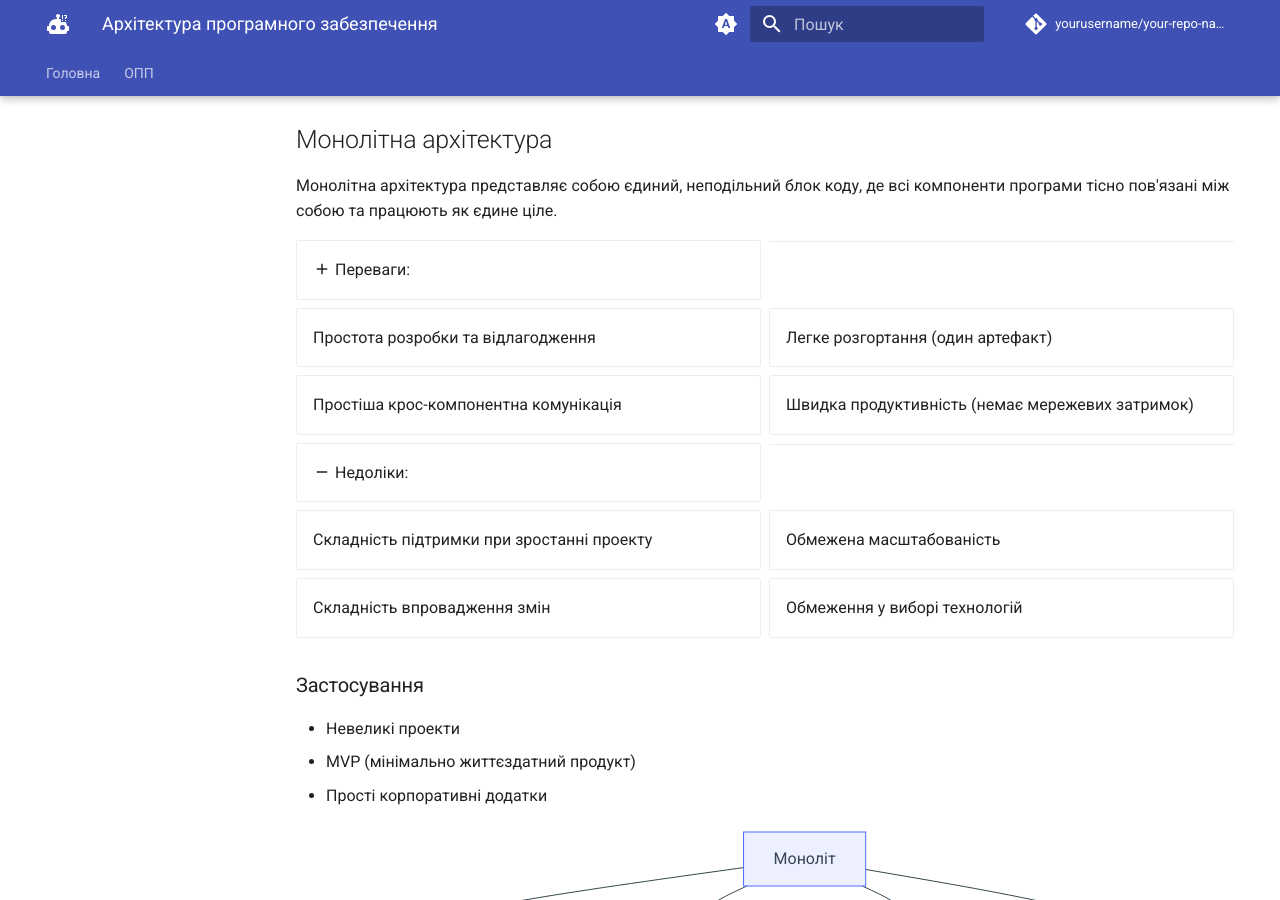
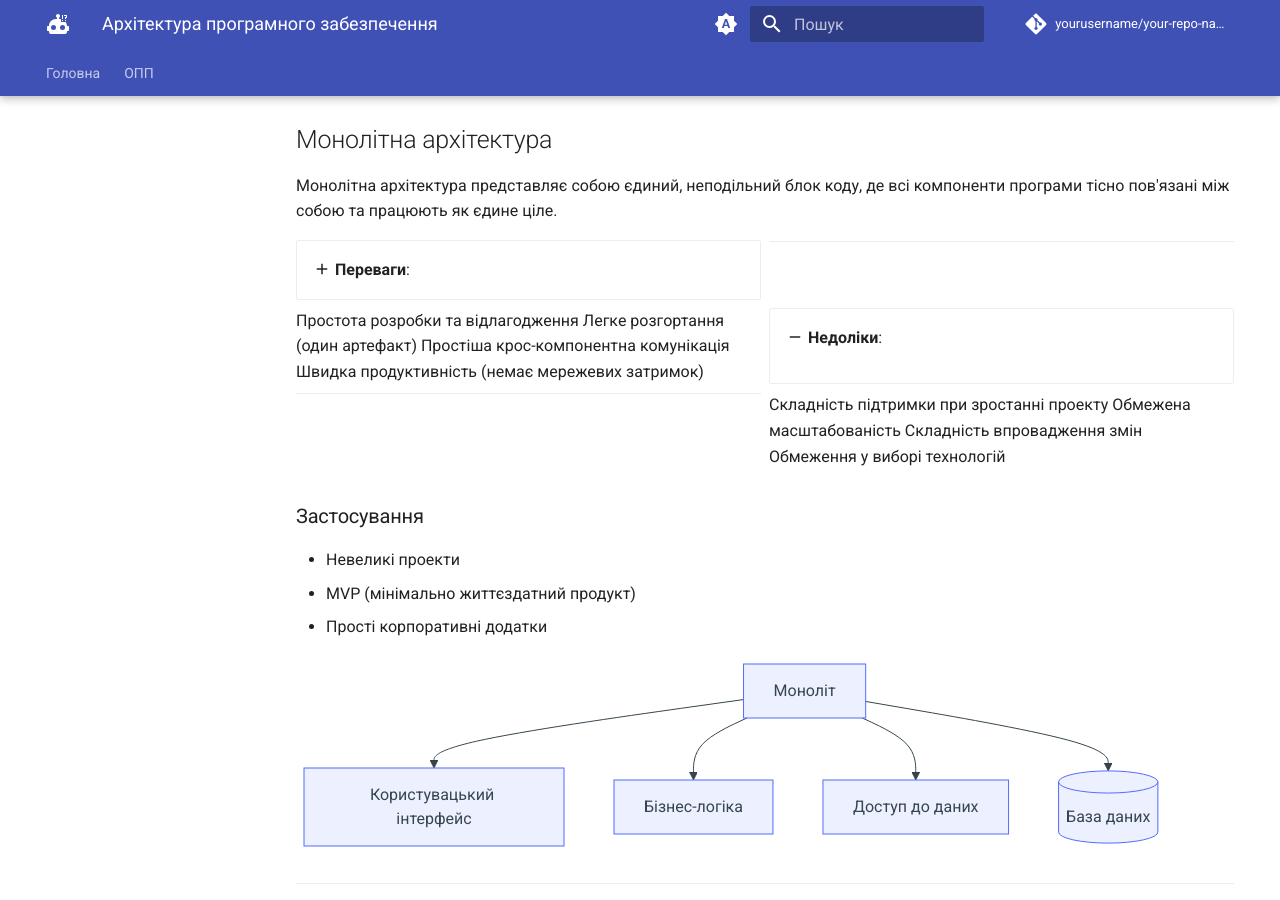
Before and after one commit to olroi421/cvk-kpi, an MkDocs documentation site: the page built from docs/pages/pres.md, in a window 1280 px wide and 900 px high, scrolled down 1697 px. Built offline with MkDocs 1.6.1 and Material for MkDocs 9.7.7, drawn with Linux system fonts in a browser that asks for light colours; comment, search, counter and statistics services are not loaded.

Commit message:
Update pres.md

```diff
--- a/docs/pages/pres.md
+++ b/docs/pages/pres.md
@@ -59,19 +59,19 @@
 
 <div class="grid cards" markdown>
 
-- :material-plus: Переваги:
+- :material-plus: __Переваги__:
   ---
-  - Простота розробки та відлагодження
-  - Легке розгортання (один артефакт)
-  - Простіша крос-компонентна комунікація
-  - Швидка продуктивність (немає мережевих затримок)
+  Простота розробки та відлагодження
+  Легке розгортання (один артефакт)
+  Простіша крос-компонентна комунікація
+  Швидка продуктивність (немає мережевих затримок)
 
-- :material-minus:  Недоліки:
+- :material-minus:  __Недоліки__:
   ---
-  - Складність підтримки при зростанні проекту
-  - Обмежена масштабованість
-  - Складність впровадження змін
-  - Обмеження у виборі технологій
+  Складність підтримки при зростанні проекту
+  Обмежена масштабованість
+  Складність впровадження змін
+  Обмеження у виборі технологій
 </div>
 
 
```
